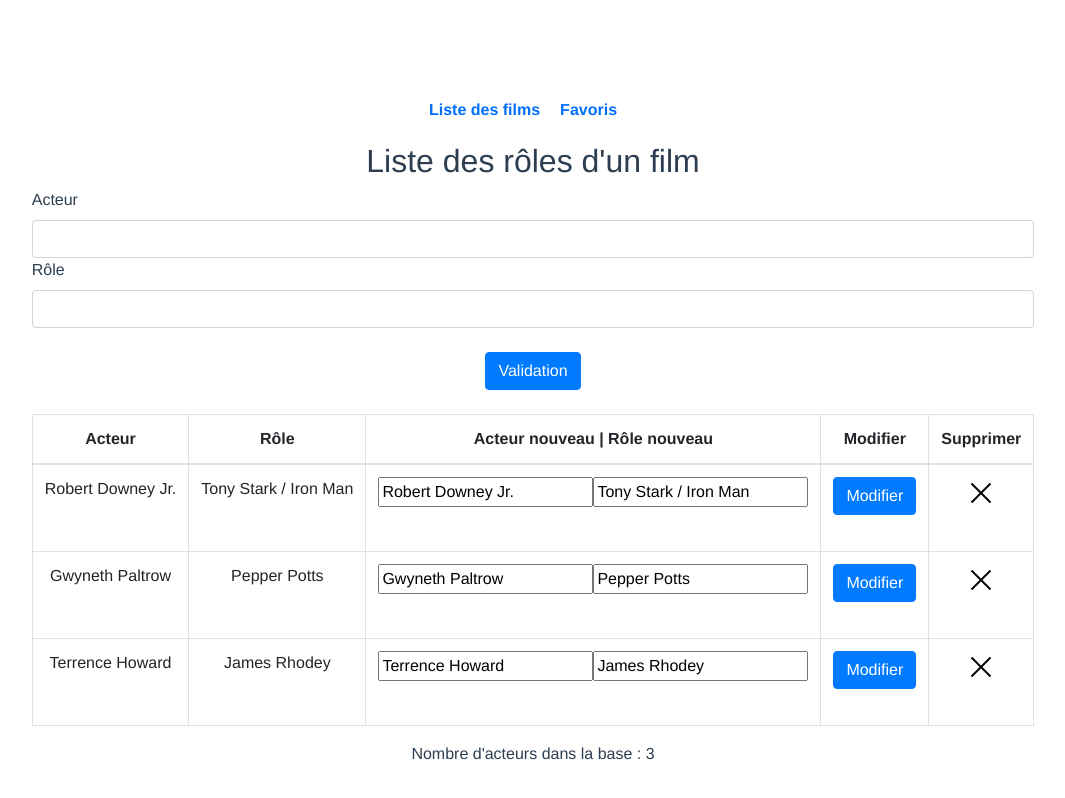
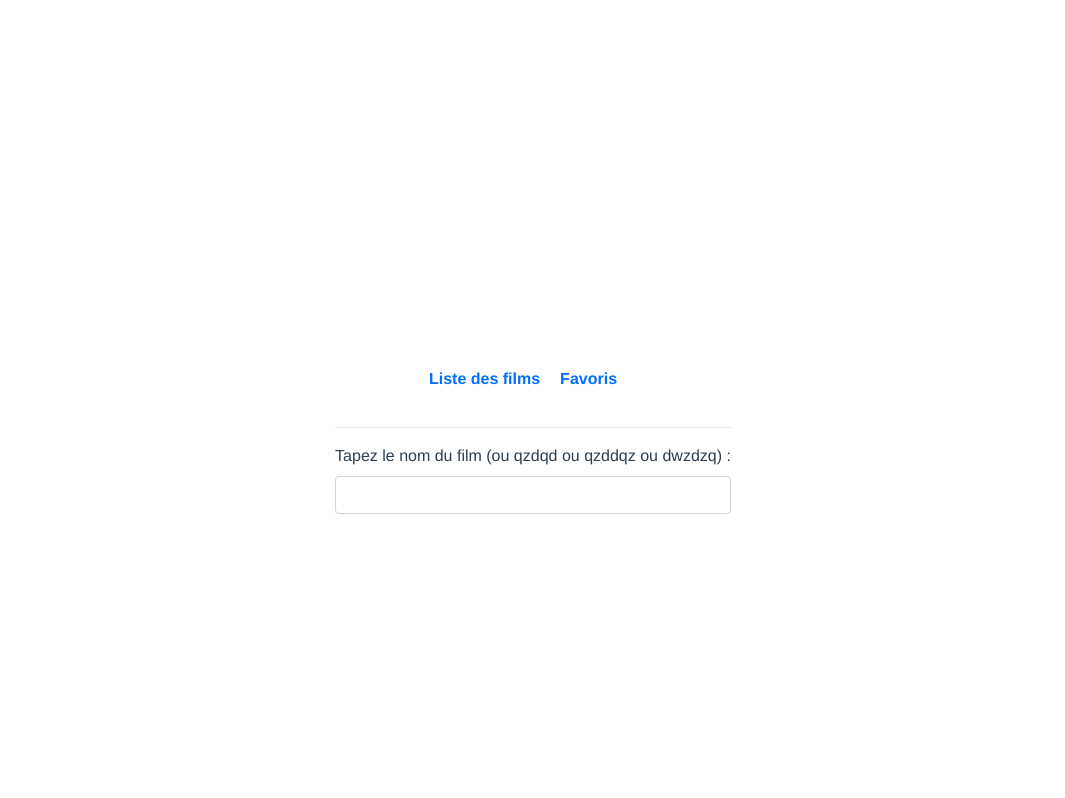
Before and after one commit to gaetanse/Filmotheque-VueJS, a Vue app: page / in a window 1280 px wide. Shown: the whole page, without its empty margins (107-1172 px from the left). Built offline with nearby package versions, Linux system fonts and the light colour scheme; what v-reset-input would draw is missing.

Commit message:
nothing ++

```diff
--- a/src/components/Favoris.vue
+++ b/src/components/Favoris.vue
@@ -1,7 +1,12 @@
 <template>
     <div class="about">
         <h1>Page de vos films favoris</h1>
-        Vos favoris sont vides !
+        <h5 v-if="awesome">
+            <h3 v-for="(data, index) in favori" :key='index'>
+                {{ data }}
+            </h3>
+        </h5>
+        <h5 v-else>Vos favoris sont vides 😢</h5>
     </div>
 </template>
 
--- a/src/components/Liste.vue
+++ b/src/components/Liste.vue
@@ -1,58 +1,15 @@
 <template>
   <div class="liste">
-    <h2>{{titre}}</h2>
     <div class="holder">
+      <hr>
       <form @submit.prevent="addItem">
         <div class="input">
-          <label for="name">Acteur </label>
+          <label for="name">Tapez le nom du film (ou qzdqd ou qzddqz ou dwzdzq) :</label>
           <input type="text" name="nom" class="form-control" v-model="nom" v-validate="'alpha'">
           <span v-show="errors.has('nom')" class="alert">{{ errors.first('nom') }}</span>
         </div>
-        <div class="input">
-          <label for="role">Rôle </label>
-          <input type="text" id="role" class="form-control" name="role" v-model="role" v-validate="'alpha'">
-          <span v-show="errors.has('role')" class="alert">{{ errors.first('role') }}</span>
-        </div><br>
-        <p><button  type="submit" class="btn btn-primary mb-2">Validation</button></p>
       </form>
-      <table class="table table-bordered">
-        <thead>
-        <tr>
-          <th>Acteur</th>
-          <th>Rôle</th>
-          <th>Acteur nouveau | Rôle nouveau</th>
-          <th>Modifier</th>
-          <th>Supprimer</th>
-        </tr>
-        </thead>
-        <tbody>
-        <tr v-for="(data, index) in items" :key='index'>
-            <td>{{data.acteur}}</td>
-            <td>{{data.role}}</td>
-          <td>
-          <form @submit.prevent="modif_Val">
-            <div class="input">
-            <input type="text" :id="'i1-' + index" name="texte1" v-model="data.acteur">
-              <span v-show="errors.has('data.acteur')" class="alert">{{ errors.first('data.acteur') }}</span>
-            <input type="text"  :id="'i2-' + index" name="texte2" v-model="data.role" >
-                <span v-show="errors.has('data.role')" class="alert">{{ errors.first('data.role') }}</span>
-            </div>
-          </form>
-            </td>
-          <td>
-            <form @submit.prevent="modif_Val">
-              <p><button type="submit" v-on:click.self="modif_Val(index,data.acteur,data.role),modif" class="btn btn-primary mb-2">Modifier</button></p>
-            </form>
-          </td>
-          <td><img src="../../image/delete.png" v-on:click="remove(index)"/></td>
-        </tr>
-        </tbody>
-      </table>
-      <div v-bind:class="{ alert: showAlert }">
-        <p v-if="items.length >= 1">Nombre d'acteurs dans la base : {{items.length}}</p>
-        <p v-else>Pas d'acteurs dans la base !</p>
-      </div>
-    </div>
+  </div>
   </div>
 
 </template>
@@ -71,7 +28,6 @@
     name: 'Items',
     data() {
       return {
-        titre: 'Liste des rôles d\'un film',
         nom: '',
         role: '',
         texte1_new: '',
```
